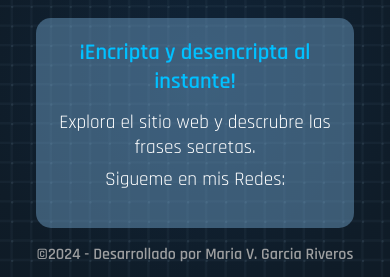
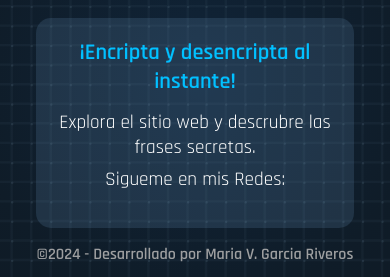
Before and after one commit to YokoMari/OracleOne-Desafio-Encriptador, a plain HTML site: page index.html in a window 390 px wide. Shown: the part 1190-1467 px from the top of the page. Drawn offline with Linux system fonts and the light colour scheme; some icons are missing; a web font is replaced by a local one.

Commit message:
Update style.css

```diff
--- a/src/styles/style.css
+++ b/src/styles/style.css
@@ -112,6 +112,7 @@ header {
     text-align: center;
     border-radius: 15px;
     background-color: #77acd528;
+    /* background-color: #77acd56e; */
 }
 
 .contact {
@@ -381,7 +382,7 @@ textarea {
         text-align: center;
         width: 85%;
         border-radius: 15px;
-        background-color: #77acd56e;
+        background-color: #77acd528;
     }
 
     .card {
@@ -468,7 +469,7 @@ textarea {
         text-align: center;
         width: 85%;
         border-radius: 15px;
-        background-color: #77acd56e;
+        background-color: #77acd528;
     }
 
     .card {
```
